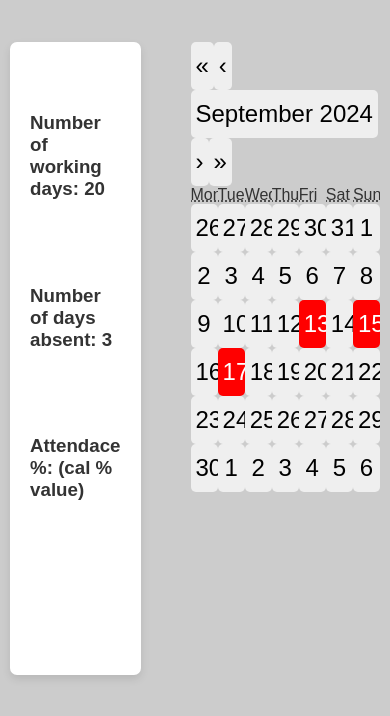
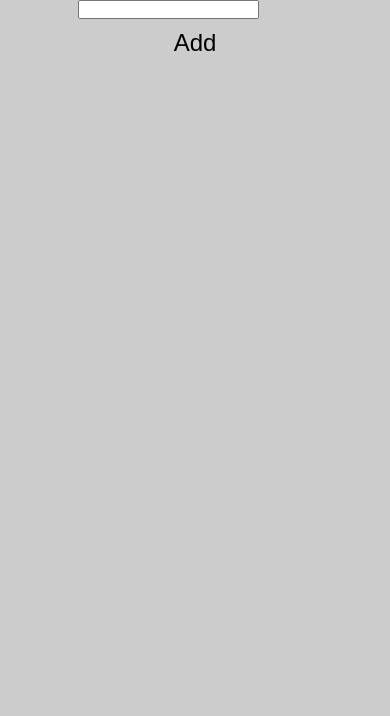
Before and after one commit to soorya38/studentTracker, a React (Create React App) app in the folder front-end/: page / in a window 390 px wide. Shown: the top 716 px of the page. Built offline with nearby package versions, Linux system fonts and the light colour scheme.

Commit message:
added basic todo list with functionalities

```diff
--- a/front-end/src/App.js
+++ b/front-end/src/App.js
@@ -1,10 +1,10 @@
-// import LoginPage from './LoginPage';
 import ParentsDashboard from './ParentsDashboard';
 import Attendace from './Attendance';
+import Todo from './Todo';
 
 const App = () => {
   return (
-    <Attendace />
+    <Todo />
   );
 }
 
--- /dev/null
+++ b/front-end/src/Todo.js
@@ -0,0 +1,42 @@
+import { useState, useEffect } from "react";
+
+const Todo = () => {
+    const [tasks, setTasks] = useState([]);
+    const [value, setValue] = useState('');
+
+    const handleAddTaskClick = () => {
+        setTasks([...tasks, value]);
+        setValue('');
+    }
+
+    const handleInput = (event) => {
+        setValue(event.target.value);
+    }
+
+    const handleDelete = (index) => {
+        setTasks(tasks.filter((_, i) => i !== index));
+    }
+
+    return (
+        <div className="outer-todo-container">
+            <div className="todo-container">
+                <input type='text' value={value} onChange={handleInput} />
+                <button onClick={handleAddTaskClick}>Add</button>
+                <ul className='todo-list'>
+                    {tasks.map((task, index) => (
+                        <li className="todo-list-item" key={index}>
+                            {task}
+                            <button
+                                style={{marginLeft: '10px'}}
+                                onClick={() => handleDelete(index)}
+                                className='todo-list-item-btn'
+                            >del</button>
+                        </li>
+                    ))}
+                </ul>
+            </div>
+        </div>
+    );
+}
+
+export default Todo;
--- a/front-end/src/index.css
+++ b/front-end/src/index.css
@@ -45,7 +45,6 @@ body {
     margin: 0 auto 20px;
 }
 
-/* Time Table and Academics Sections */
 .time-table,
 .academics {
     background-color: #f8f8f8;
@@ -57,29 +56,28 @@ body {
     text-align: center;
 }
 
-/* Side Options Section */
 .side-options {
     grid-area: side-options;
     display: flex;
     flex-wrap: wrap;
-    gap: 20px; /* Add gap between buttons */
+    gap: 20px;
     background-color: #f8f8f8;
     padding: 20px;
     border-radius: 10px;
 }
 
-.side-options > button {
-    flex: 1 1 45%; /* Allow buttons to grow/shrink */
-    padding: 10px; /* Adjust padding for better clickability */
+.side-options , button {
+    flex: 1 1 45%;
+    padding: 10px;
     background-color: #ccc;
     border: none;
     border-radius: 5px;
     cursor: pointer;
     font-size: 16px;
-    transition: background-color 0.3s ease; /* Smooth transition */
+    transition: background-color 0.3s ease;
 }
 
-.side-options > button:hover {
+.side-options , button:hover {
     background-color: #bbb;
 }
 
@@ -88,14 +86,12 @@ body {
     color: white;
 }
 
-/* Attendance Container */
 .attendance-container {
     display: flex;
     justify-content: center;
-    padding: 5vh; /* Adjust padding for better spacing */
+    padding: 5vh;
 }
 
-/* Contents Panel */
 .contents-panel {
     width: 350px;
     height: 75vh;
@@ -103,16 +99,15 @@ body {
     margin-right: 50px;
     padding: 20px;
     background-color: white;
-    box-shadow: 0 4px 8px rgba(0, 0, 0, 0.1); /* Add shadow for depth */
+    box-shadow: 0 4px 8px rgba(0, 0, 0, 0.1);
 }
 
 .contents-panel h3 {
     margin: 50px 0 10vh;
 }
 
-/* Button Styles */
 button {
-    font-size: 1.5rem; /* Use rem for better scalability */
+    font-size: 1.5rem;
     padding: 10px 5px;
     border: none;
     border-radius: 5px;
@@ -120,7 +115,6 @@ button {
     transition: background-color 0.3s ease;
 }
 
-/* Responsive Adjustments */
 @media (max-width: 768px) {
     .container {
         grid-template-areas:
@@ -132,7 +126,27 @@ button {
         grid-template-rows: auto;
     }
 
-    .side-options > button {
-        width: 100%; /* Full width buttons on small screens */
+    .side-options , button {
+        width: 100%;
     }
 }
+
+.outer-todo-container {
+    display: flex;
+    justify-content: center;
+}
+
+.todo-list-item {
+    padding: 10px;
+    font-size: 150%;
+    background-color: green;
+    margin-top: 10px;
+}
+
+.todo-list {
+    list-style-type: none;
+}
+
+.todo-list-item-btn {
+    margin-left: 150px;
+}
```
Also changed, not shown: front-end/src/docs.txt.
